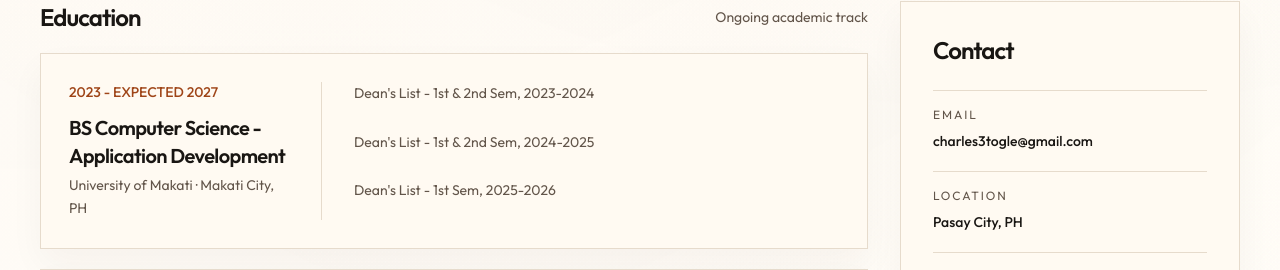
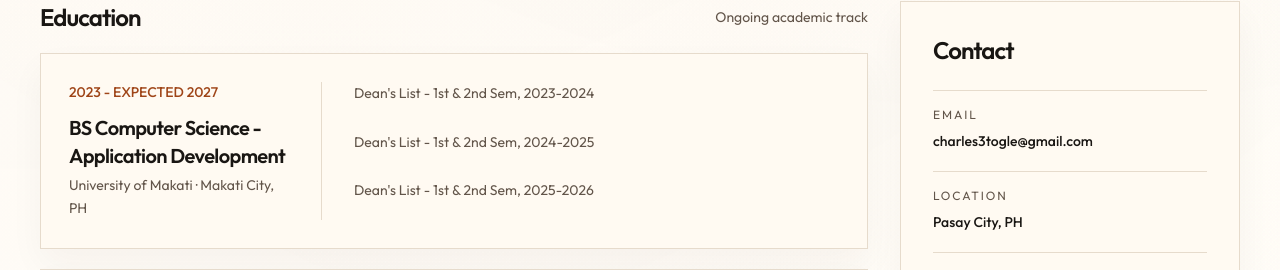
Before and after one commit to CharlesTogle/charles-togle, a Next.js app: page / in a window 1280 px wide. Shown: the part 1288-1558 px from the top of the page. Built offline with nearby package versions, Linux system fonts and the light colour scheme.

Commit message:
Update dean's list entry

```diff
--- a/src/app/data/about.ts
+++ b/src/app/data/about.ts
@@ -26,7 +26,7 @@ export const educationEntries: EducationEntry[] = [
     bullets: [
       "Dean's List - 1st & 2nd Sem, 2023-2024",
       "Dean's List - 1st & 2nd Sem, 2024-2025",
-      "Dean's List - 1st Sem, 2025-2026"
+      "Dean's List - 1st & 2nd Sem, 2025-2026"
     ]
   },
   {
```
